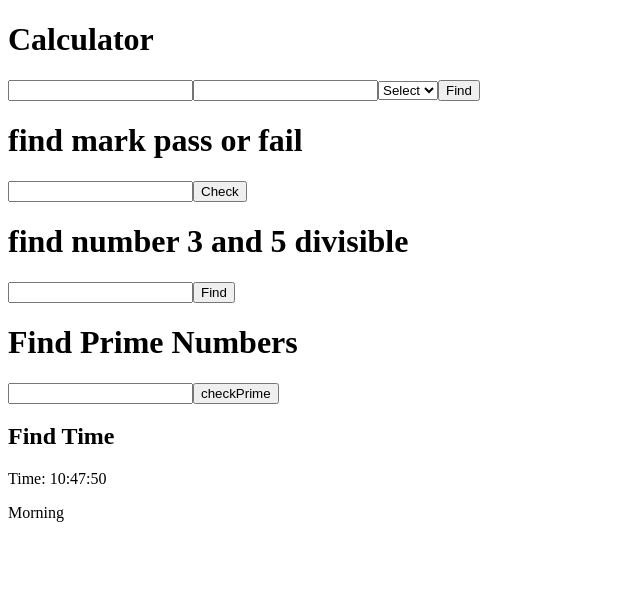
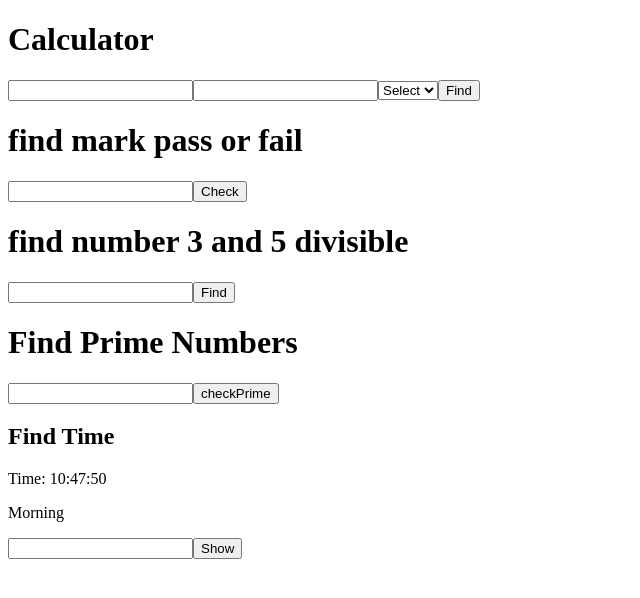
Before and after one commit to merdon-dt/js-recipe-website, a React (Vite) app: page / in a window 1280 px wide. Shown: the top 598 px of the page, without its empty margins (0-640 px from the left). Built offline with nearby package versions, Linux system fonts and the light colour scheme.

Commit message:
fixing the divisible

```diff
--- a/src/App.jsx
+++ b/src/App.jsx
@@ -6,6 +6,7 @@ import Mark from './Mark'
 import Divisiblecheck from './Divisiblecheck'
 import PrimeNumber from './PrimeNumber'
 import TimeFormat from './TimeFormat'
+import TimeFind from './TimeFind'
 
 const App = () => {
   return (
@@ -17,6 +18,7 @@ const App = () => {
       <Divisiblecheck />
       <PrimeNumber/>
       <TimeFormat/>
+      <TimeFind/>
 
     </div>
   )
--- a/src/Divisiblecheck.jsx
+++ b/src/Divisiblecheck.jsx
@@ -7,7 +7,7 @@ const Divisiblecheck = () => {
    const find = () => {
     const number = Number(num)
 
-    if(number % 3 == 0 && number % 3 == 0){
+    if(number % 3 == 0 && number % 5 == 0){
         setResult("Is divisible")
     }
     else{
--- /dev/null
+++ b/src/TimeFind.jsx
@@ -0,0 +1,35 @@
+import React, { useState } from 'react'
+
+const TimeFind = () => {
+    const[time,setTime] = useState('');
+    const[show,setShow] = useState(null);
+
+    const findshow = () => {
+
+         if(time>=5 && time<12 ){
+        setShow("hey its Morning had a tea")
+    }
+    else if(time>=12 && time<15){
+        setShow("hey its AfterNoon had a lunch")
+    }
+    else if(time>=15 && time<19){
+        setShow("hey its Evening had a tea")
+    }
+    else{
+        setShow("Good Night Sweet Dreams")
+
+    }
+
+    }
+  return (
+    <div>
+        <input type="text" onChange={(e) => setTime(e.target.value) } />
+
+        <button onClick={findshow}>Show</button>
+
+        <p>{show}</p>
+    </div>
+  )
+}
+
+export default TimeFind
```
